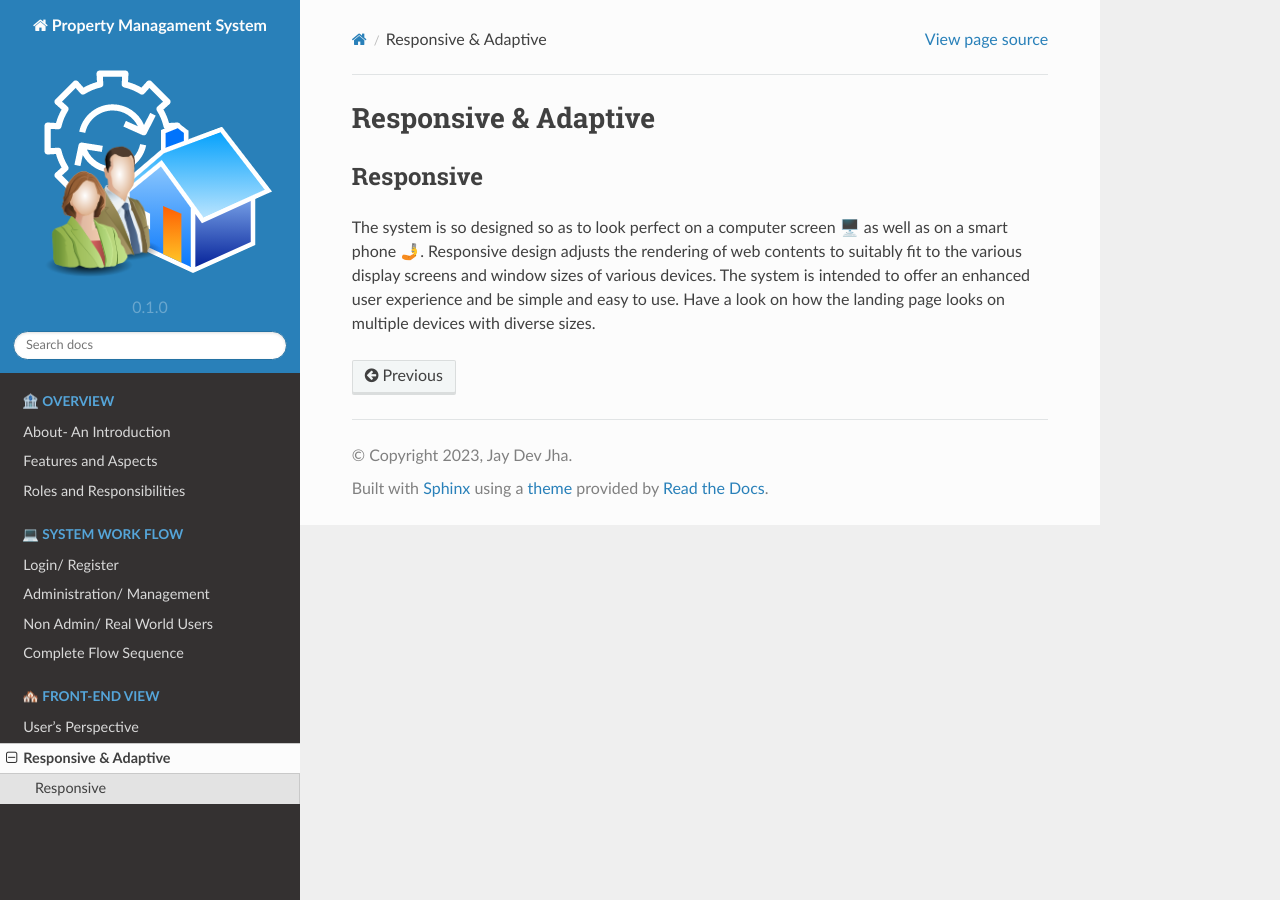
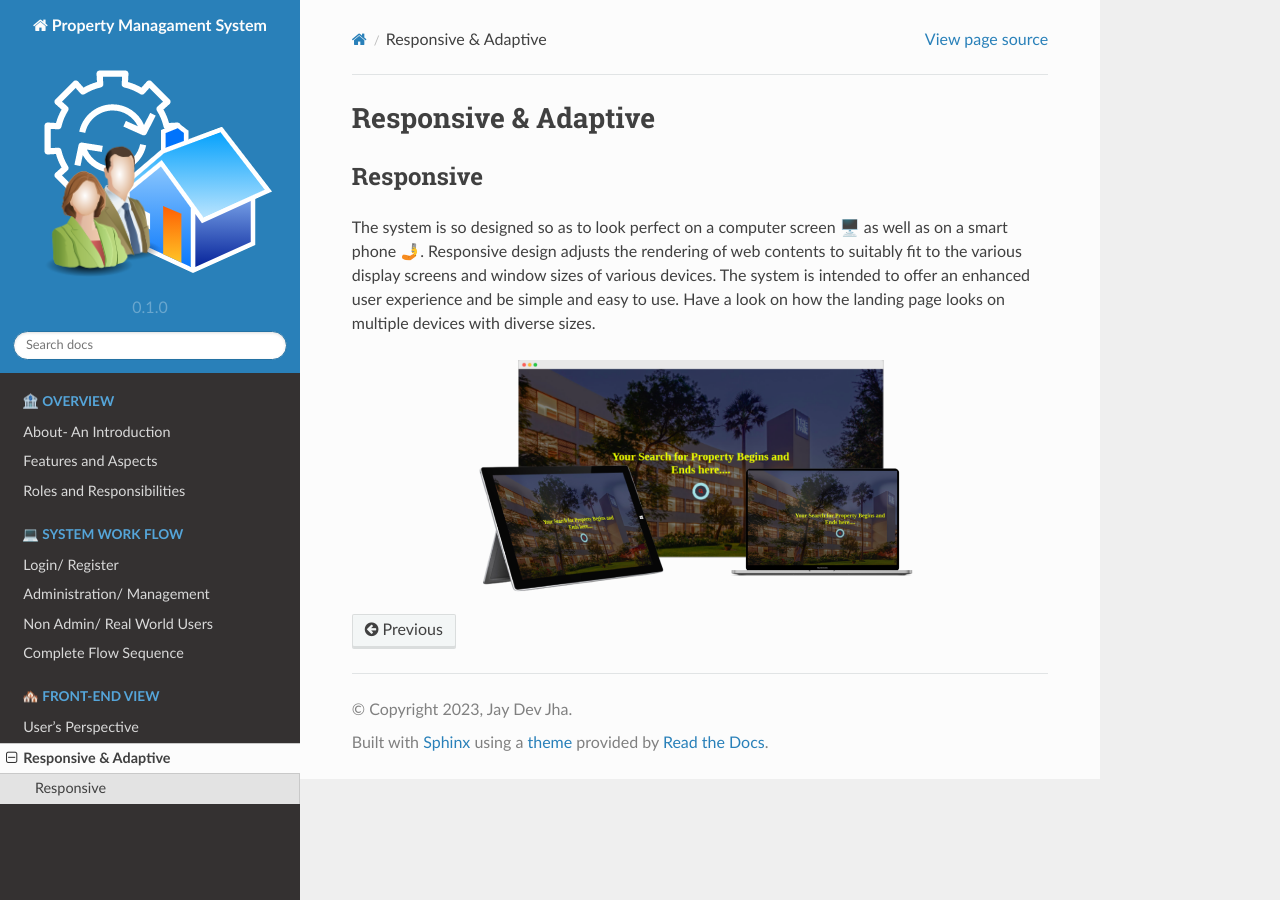
Before and after one commit to IIITM-Jay/Property-Management-System-Docs, a Sphinx documentation site: the page built from docs/source/responsive.rst, in a window 1280 px wide. Built offline with Sphinx 7.4.7 and the Read the Docs theme 2.0.0, drawn with Linux system fonts in a browser that asks for light colours.

Commit message:
Update responsive.rst

```diff
--- a/docs/source/responsive.rst
+++ b/docs/source/responsive.rst
@@ -4,3 +4,7 @@ Responsive & Adaptive
 Responsive
 ------------
 The system is so designed so as to look perfect on a computer screen 🖥️ as well as on a smart phone 🤳. Responsive design adjusts the rendering of web contents to suitably fit to the various display screens and window sizes of various devices. The system is intended to offer an enhanced user experience and be simple and easy to use. Have a look on how the landing page looks on multiple devices with diverse sizes.
+
+.. image:: _static/images/landingPages.png
+   :align: center
+   :width: 500
```
